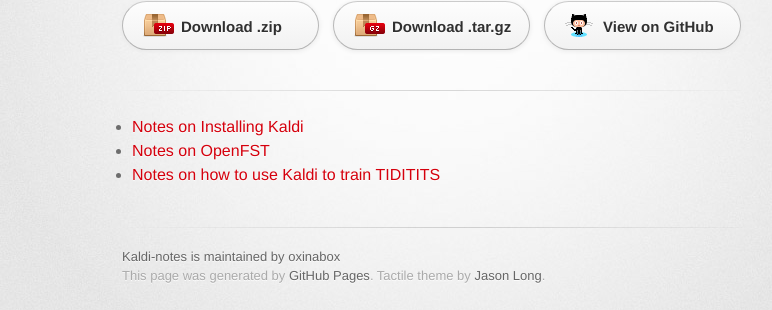
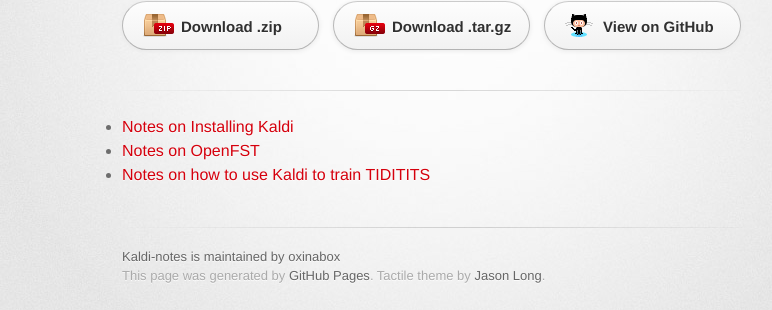
Before and after one commit to oxinabox/Kaldi-Notes, a Jekyll site: the page index.html, which Jekyll copies as it is, in a window 1280 px wide. Shown: the part 156-466 px from the top of the page, without its empty margins (208-980 px from the left). Built offline with Jekyll 4.4.1, drawn with Linux system fonts in a browser that asks for light colours; some web fonts are replaced; Markdown is read by kramdown in place of the engine named in the settings.

Commit message:
=quick submission.

```diff
--- a/stylesheets/stylesheet.css
+++ b/stylesheets/stylesheet.css
@@ -307,7 +307,7 @@
 }
 
 ul > li {
-	    margin-left: 10px;
+	    margin-left: 1;
 }
 
 dl dt {
```
